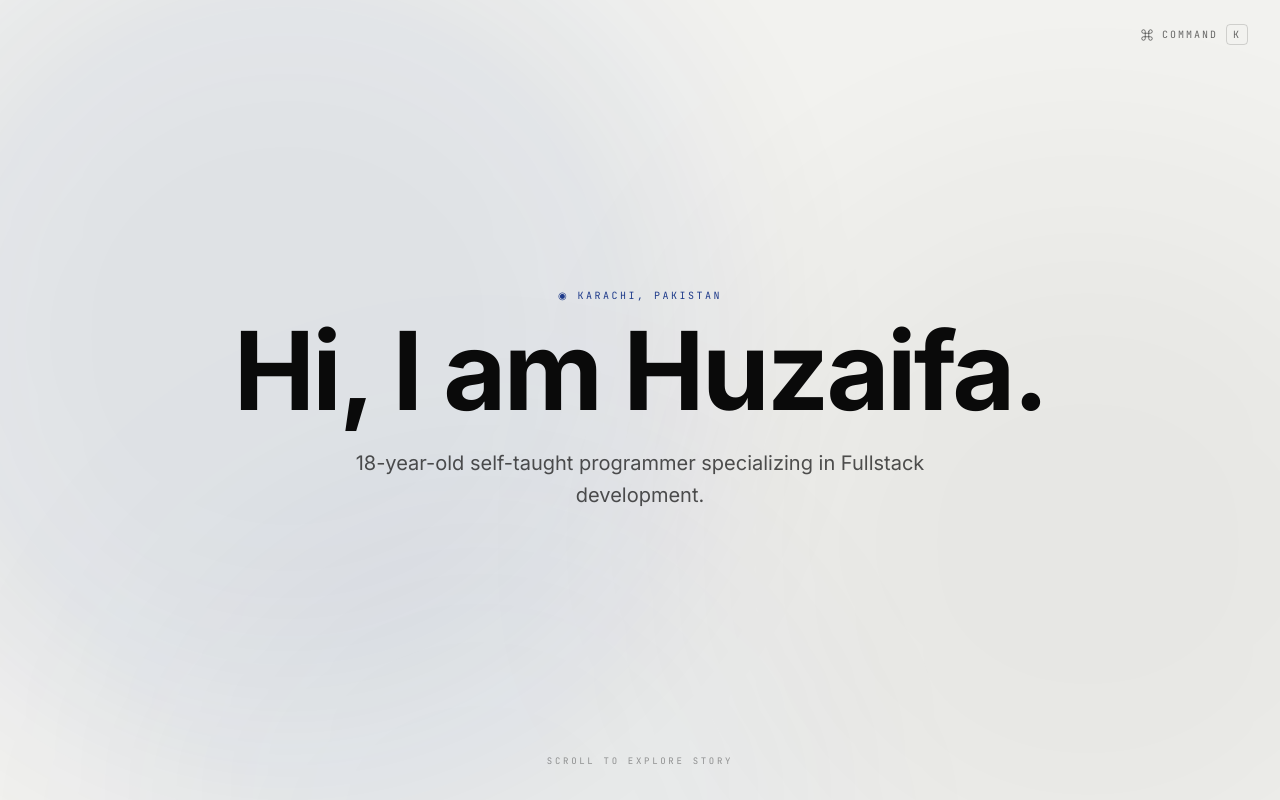
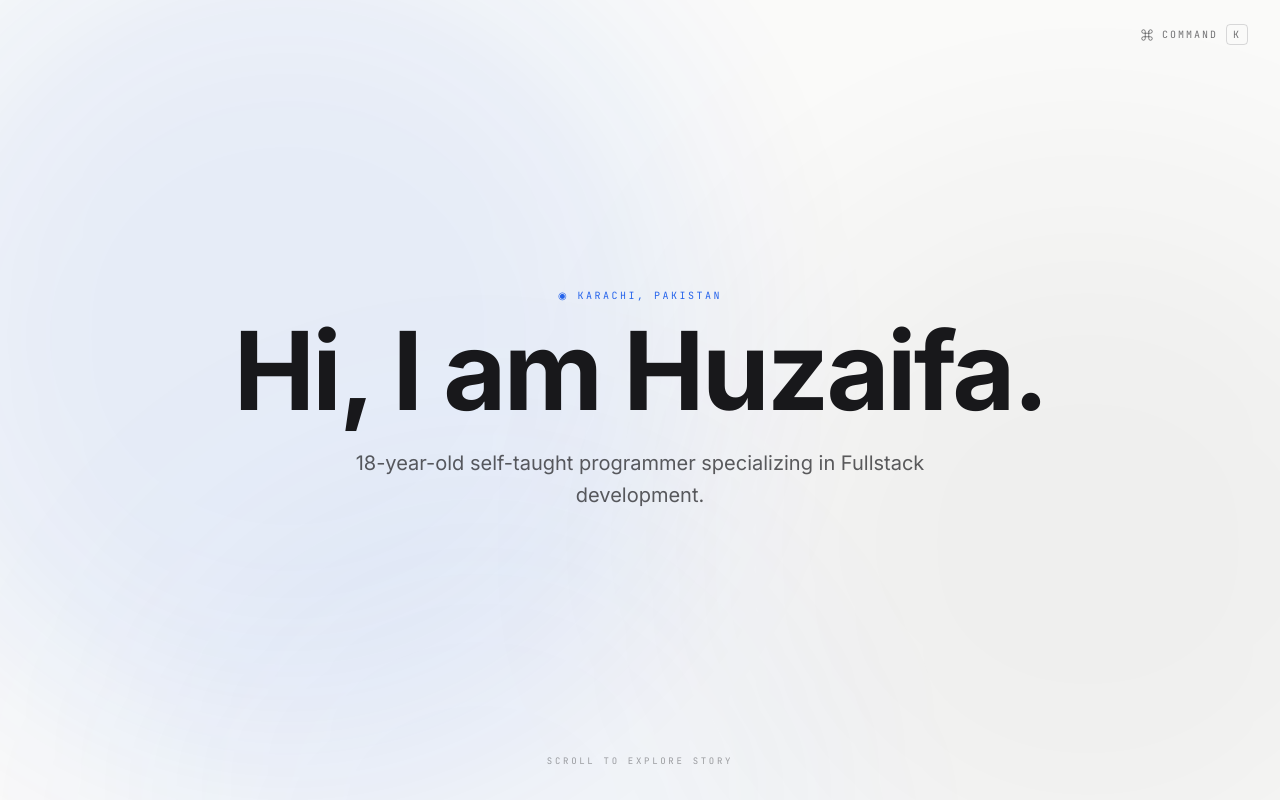
Before and after one commit to getawife/newportfolio, a Next.js app: page / in a window 1280 px wide. Shown: the top 800 px of the page. Built offline with nearby package versions, Linux system fonts and the light colour scheme.

Commit message:
update: removed background gradient

```diff
--- a/app/globals.css
+++ b/app/globals.css
@@ -2,11 +2,11 @@
 
 @layer base {
   :root {
-    --bg-system: #f2f2ef;
-    --fg-system: #0a0a0a;
-    --fg-muted: #555555;
-    --accent-signal: #1e3a8a;
-    --border-system: rgba(10, 10, 10, 0.15);
+    --bg-system: #fafaf9;
+    --fg-system: #18181b;
+    --fg-muted: #71717a;
+    --accent-signal: #2563eb;
+    --border-system: rgba(24, 24, 27, 0.08);
   }
 
   @media (pointer: fine) {
```
